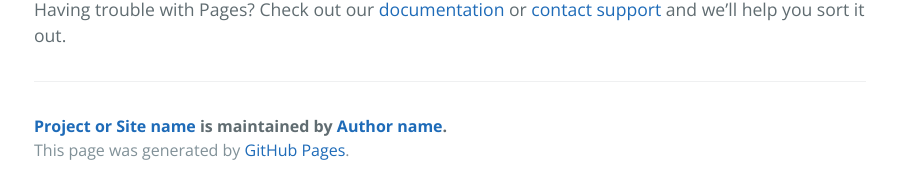
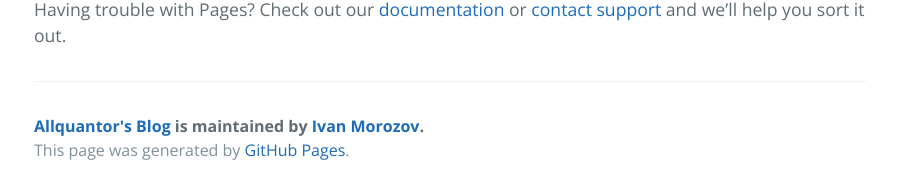
Before and after one commit to allquantor/allquantor.github.io, a Jekyll site: the page built from index.md, in a window 1280 px wide and 900 px high, scrolled down 616 px. Shown: the part 706-897 px from the top of the window, without its empty margins (190-1087 px from the left). Built offline with Jekyll 4.4.1, drawn with Linux system fonts in a browser that asks for light colours; our own code applies the rules of GitHub Pages for plain Markdown files; the list of posts is cut into pages by our own code; some of the changed text lies outside the part shown.

Commit message:
init config

```diff
--- a/_config.yml
+++ b/_config.yml
@@ -1,13 +1,13 @@
 # Setup
-title:        Project or Site name
+title:        Allquantor's Blog
 tagline:      A responsive theme for your project on GitHub Pages
 baseurl:      ""
 paginate:     1
 
 # About/contact
 author:
-  name:       Author name
-  url:        http://yourhomepage.com
+  name:       Ivan Morozov
+  url:        http://allquantor.github.io
 
 # Gems
 gems:
```
